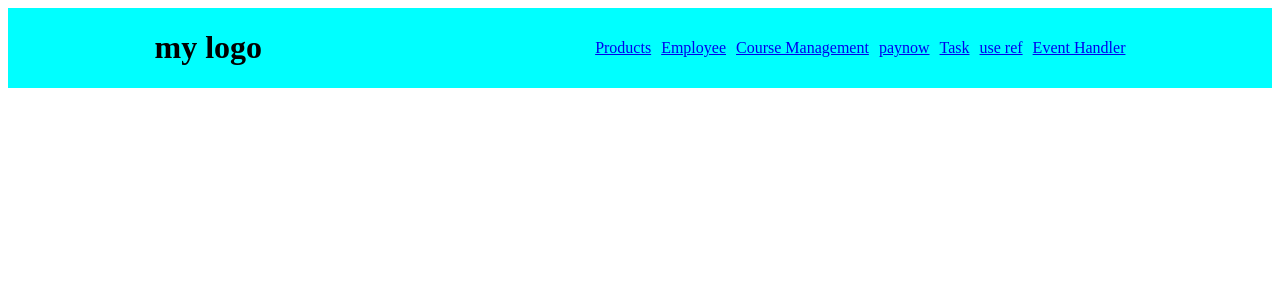
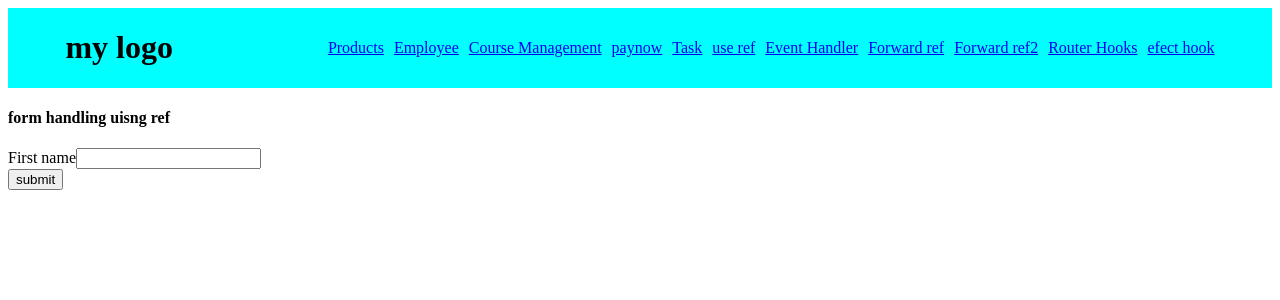
Before and after one commit to smishra1000/etg-training, a React (Create React App) app in the folder react-sample/: page /forwardref2 in a window 1280 px wide. Shown: the top 300 px of the page. Built offline with nearby package versions, Linux system fonts and the light colour scheme.

Commit message:
use layout,routre hooks, forward ref,imparative handle

```diff
--- a/react-sample/package.json
+++ b/react-sample/package.json
@@ -6,6 +6,7 @@
     "@testing-library/jest-dom": "^5.17.0",
     "@testing-library/react": "^13.4.0",
     "@testing-library/user-event": "^13.5.0",
+    "axios": "^1.7.2",
     "prop-types": "^15.8.1",
     "react": "^18.3.1",
     "react-dom": "^18.3.1",
--- a/react-sample/src/App.js
+++ b/react-sample/src/App.js
@@ -25,6 +25,10 @@ import EmployeeList from './Pages/EmployeeList';
 import Task from './Pages/Task';
 import EventHandler from './functional-comp/Hooks/EventHandler';
 import UseRefHookDemo from './functional-comp/Hooks/UseRefHookDemo';
+import ForwardParent from './functional-comp/Hooks/ForwardRefDemo';
+import ParentForm from './functional-comp/Hooks/ParentForm';
+import UsersWithAxios from './functional-comp/Hooks/UsersWithAxios';
+import RouterHooksDemo from './functional-comp/Hooks/RouterHooksDemo';
 
 export const AgeContext = createContext()
 
@@ -68,6 +72,11 @@ function App() {
       <Route path="eventhandler" element={<EventHandler/>}></Route>
       <Route path="userefhook" element={<UseRefHookDemo/>}></Route>
       <Route path="products/:id" element={<ProductsList/>}></Route>
+      <Route path="forwardref" element={<ForwardParent/>}></Route>
+      <Route path="forwardref2" element={<ParentForm/>}></Route>
+      {/* <Route path="axiosdemo" element={<UsersWithAxios/>}></Route> */}
+      <Route path="routerhooks/:id/:age" element={<RouterHooksDemo/>}></Route>
+      <Route path="useEffect" element={<UseEffectHookDemo/>}></Route>
     </Routes>
     </BrowserRouter>
 
--- a/react-sample/src/Pages/Employee.jsx
+++ b/react-sample/src/Pages/Employee.jsx
@@ -1,8 +1,11 @@
 import { Outlet,Link } from "react-router-dom"
 import EmployeeList from "./EmployeeList"
 import UserData from "./UserData"
+import { useLocation } from "react-router-dom"
 
 function Employee(){
+    const location = useLocation()
+    console.log(location)
     return(
         <div>
             <h3>employee componenet</h3>
--- a/react-sample/src/Pages/Header.jsx
+++ b/react-sample/src/Pages/Header.jsx
@@ -11,6 +11,11 @@ function Header() {
                 <Link to="tasks"><li>Task</li></Link>
                 <Link to="userefhook"><li>use ref</li></Link>
                 <Link to="eventhandler"><li>Event Handler</li></Link>
+                <Link to="forwardref"><li>Forward ref</li></Link>
+                <Link to="forwardref2"><li>Forward ref2</li></Link>
+                {/* <Link to="axiosdemo"><li>Axios demo</li></Link> */}
+                <Link to="routerhooks/:id/:age"><li>Router Hooks</li></Link>
+                <Link to="useEffect"><li>efect hook</li></Link>
             </ul>
         </div>
     )
--- /dev/null
+++ b/react-sample/src/functional-comp/Hooks/ChildForm.jsx
@@ -0,0 +1,27 @@
+import { forwardRef, useImperativeHandle, useRef, useState } from "react"
+
+const ChildForm = forwardRef((props,ref)=>{
+    const formRef = useRef(null)
+
+    const [name,setName] = useState("")
+
+    useImperativeHandle(ref,()=>({
+        getNamefromChild:()=>name,
+        getAgeFromChild:()=> 20
+    }));
+
+    const handleNameChange = (e)=>{
+        setName(e.target.value)
+    }
+    return(
+        <div>
+            <form ref={formRef}>
+            <label>First name</label>
+            <input type="text" value={name}  onChange={(e)=>handleNameChange(e)}/>
+            </form>
+
+        </div>
+    )
+})
+
+export default ChildForm
--- /dev/null
+++ b/react-sample/src/functional-comp/Hooks/ForwardChild.jsx
@@ -0,0 +1,15 @@
+import { forwardRef } from "react"
+
+const ForwardChild =  forwardRef((props,ref)=>{
+
+    console.log(props,ref)
+    return(
+        <div>
+            <h1>forward child</h1>
+            <h4>title is {props.title}</h4>
+            <input ref={ref}/>
+        </div>
+    )
+});
+
+export default ForwardChild
--- /dev/null
+++ b/react-sample/src/functional-comp/Hooks/ForwardRefDemo.jsx
@@ -0,0 +1,20 @@
+import { useRef } from "react"
+import ForwardChild from "./ForwardChild"
+
+function ForwardParent(){
+    const inputRef = useRef(null)
+
+    const focusMe = ()=>{
+        console.log(inputRef)
+        inputRef.current.focus();
+    }
+return(
+    <div>
+        <h4>Forward ref parent component</h4>
+        <ForwardChild title="child componenet" ref={inputRef}/>
+        <button onClick={()=>focusMe()}>click me</button>
+    </div>
+)
+}
+
+export default ForwardParent
--- /dev/null
+++ b/react-sample/src/functional-comp/Hooks/ParentForm.jsx
@@ -0,0 +1,20 @@
+import { useRef } from "react"
+import ChildForm from "./ChildForm"
+
+function ParentForm(){
+    const formRef = useRef(null)
+
+    const saveData = ()=>{
+        console.log("i am save function")
+        console.log()
+    }
+    return(
+        <div>
+            <h4>form handling uisng ref</h4>
+            <ChildForm ref={formRef}/>
+            <button onClick={saveData}>submit</button>
+        </div>
+    )
+}
+
+export default ParentForm
--- /dev/null
+++ b/react-sample/src/functional-comp/Hooks/RouterHooksDemo.jsx
@@ -0,0 +1,20 @@
+import { useNavigate,useHistory,useParams,useLocation } from "react-router-dom"
+function RouterHooksDemo(){
+    const navigate = useNavigate();
+    const param = useParams();
+    const location = useLocation();
+    console.log(location)
+    // const history = useHistory()
+    const goToProdcuts = ()=>{
+        // history.push("/employee")
+           navigate("/employee",{state:{age:20}})
+    }
+    return(
+        <div>
+            <h1>router hooks demo</h1>
+            <button onClick={()=>goToProdcuts()}>goto employee</button>
+        </div>
+    )
+}
+
+export default RouterHooksDemo
--- a/react-sample/src/functional-comp/Hooks/UseEffectHookDemo.jsx
+++ b/react-sample/src/functional-comp/Hooks/UseEffectHookDemo.jsx
@@ -1,4 +1,4 @@
-import { useState,useEffect } from "react"
+import { useState,useEffect, useLayoutEffect } from "react"
 function UseEffectHookDemo(){
     const [count,setCount] = useState(0)
     const [age,setAge] = useState(40)
@@ -7,6 +7,10 @@ function UseEffectHookDemo(){
     useEffect(()=>{
         console.log("1st version of effect; will call in each render");
     })
+
+    useLayoutEffect(()=>{
+        console.log("i am use layout effect")
+    },[])
 
     // 2nd version of useEffect will call on very first time--first render
 
--- /dev/null
+++ b/react-sample/src/functional-comp/Hooks/UsersWithAxios.jsx
@@ -0,0 +1,47 @@
+import { useEffect, useState } from "react"
+import axios from "axios"
+
+function UsersWithAxios() {
+
+    const [users, setUsers] = useState([])
+
+    const getAllUsers = () => {
+        axios.get("https://jsonplaceholder.typicode.com/usershhh").then(function (res) {
+            console.log(res.data)
+            setUsers(res.data)
+        }).catch(function(err){
+            alert("axios",err)
+        })
+    }
+    const getAllUsersByFetch = () => {
+        fetch("https://jsonplaceholder.typicode.com/usersgg",{method:"GET"}).then(function (res) {
+            // console.log(res.status===404){
+            //     alert("fetch")
+            // }
+           return res.json();
+        }).then(function(data){
+            setUsers(data)
+        }).catch(function(err){
+            alert("fetch",err)
+        })
+    }
+    useEffect(() => {
+        getAllUsers()
+        getAllUsersByFetch();
+    },[])
+
+    return (
+        <div>
+            <h1>axios demo</h1>
+            <ul>
+                {users.length>0 && users.map((item)=>{
+                    return(
+                        <li>{item.username} {item.email}</li>
+                    )
+                })}
+            </ul>
+        </div>
+    )
+}
+
+export default UsersWithAxios
```
Also changed, not shown: 1 other file (tests, documents, lock files or other folders).
